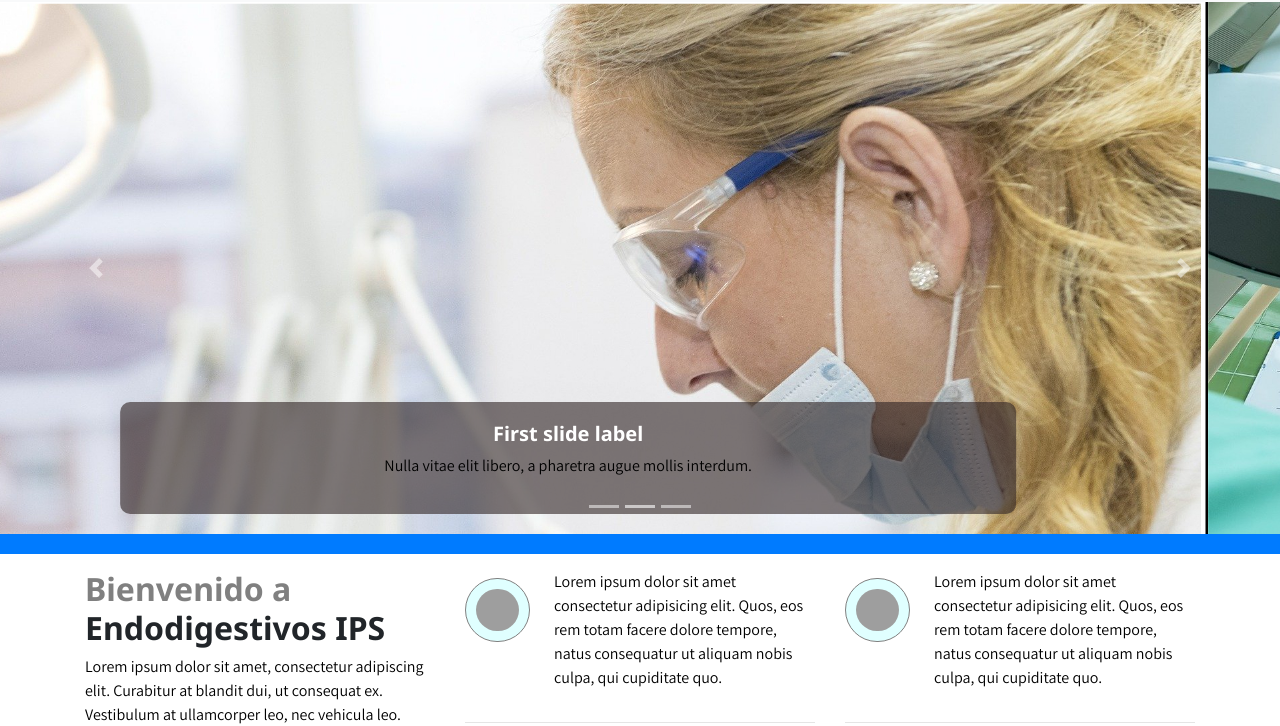
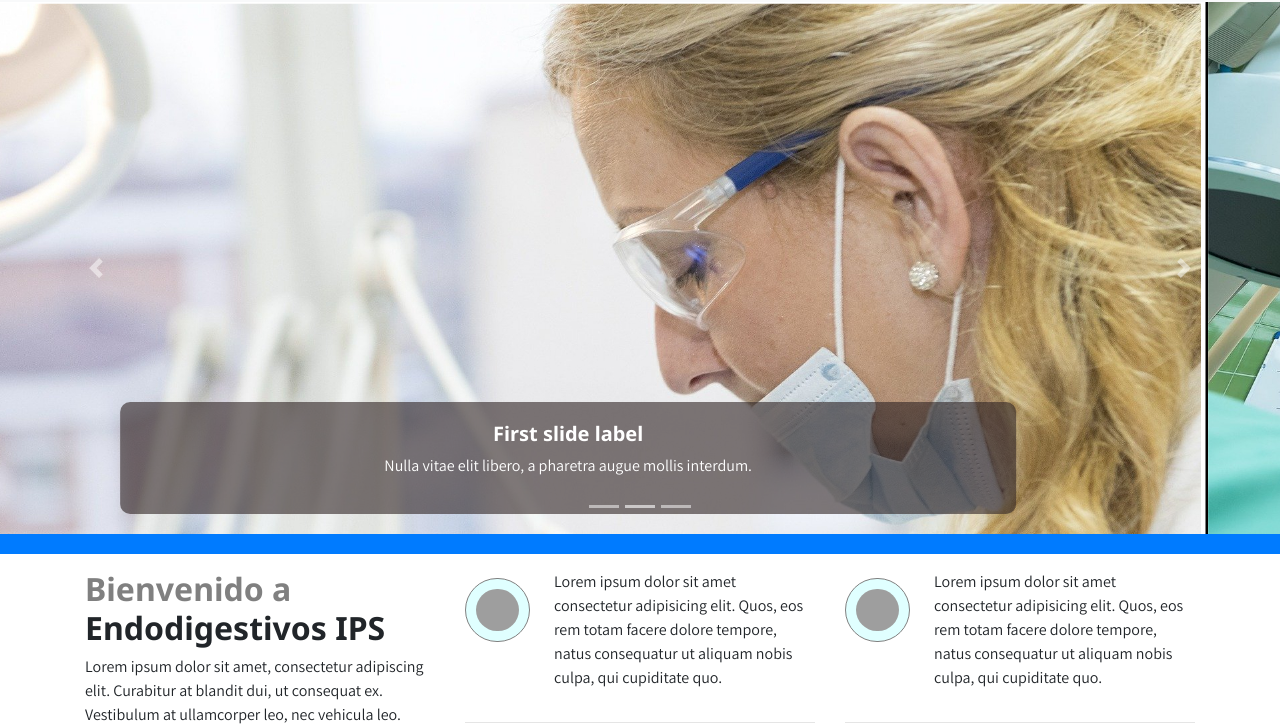
Before and after one commit to Garamantex/endodigestivos, a plain HTML site: page index.html in a window 1280 px wide. Shown: the part 83-809 px from the top of the page. Drawn offline with nearby package versions, Linux system fonts and the light colour scheme; grey boxes are pictures that could not be loaded.

Commit message:
correcion eslito caption slide

```diff
--- a/css/estilos.css
+++ b/css/estilos.css
@@ -77,7 +77,7 @@ ul {
     background-color: #0facee;
 }
 
-.fondo-blue h5, p {
+.fondo-blue h5, .fondo-blue p {
     color: black;
 }
 
```
